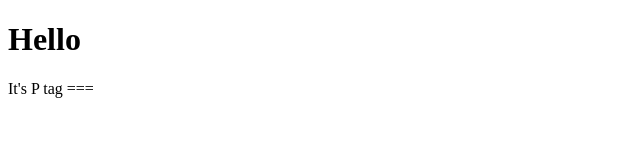
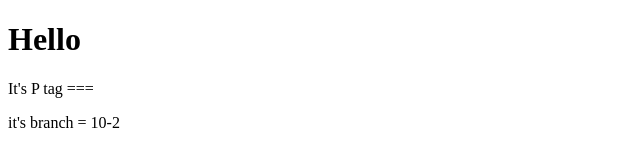
Before and after one commit to kaebnaa/10-2app, a plain HTML site: page index.html in a window 1280 px wide. Shown: the whole page, without its empty margins (0-640 px from the left). Drawn offline with Linux system fonts and the light colour scheme.

Commit message:
10-2 branch p tag nemlee

```diff
--- a/index.html
+++ b/index.html
@@ -10,6 +10,7 @@
 
     <h1>Hello</h1>
     <p>It's P tag ===</p>
+    <p>it's branch = 10-2</p>
 
 </body>
 </html>
```
